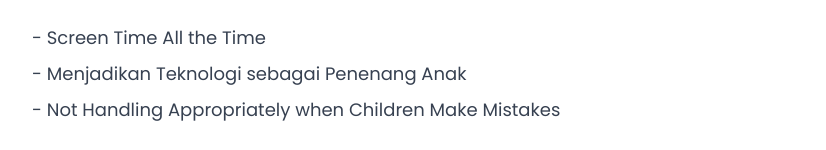
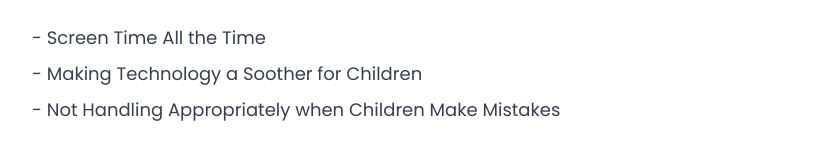
Before and after one commit to hoshiirui/wise-parent-fe, a React (Vite) app: page /parenting/article/1 in a window 1280 px wide. Shown: the part 3273-3423 px from the top of the page, without its empty margins (24-850 px from the left). Built offline with nearby package versions, Linux system fonts and the light colour scheme.

Commit message:
miss details
fixed

```diff
--- a/src/pages/ArticleDetails.tsx
+++ b/src/pages/ArticleDetails.tsx
@@ -579,7 +579,7 @@ const ArticleDetails = () => {
                         - Screen Time All the Time
                       </li>
                       <li className="text-lg mb-2 text-gray-700">
-                        - Menjadikan Teknologi sebagai Penenang Anak
+                        - Making Technology a Soother for Children
                       </li>
                       <li className="text-lg mb-2 text-gray-700">
                         - Not Handling Appropriately when Children Make Mistakes
```
